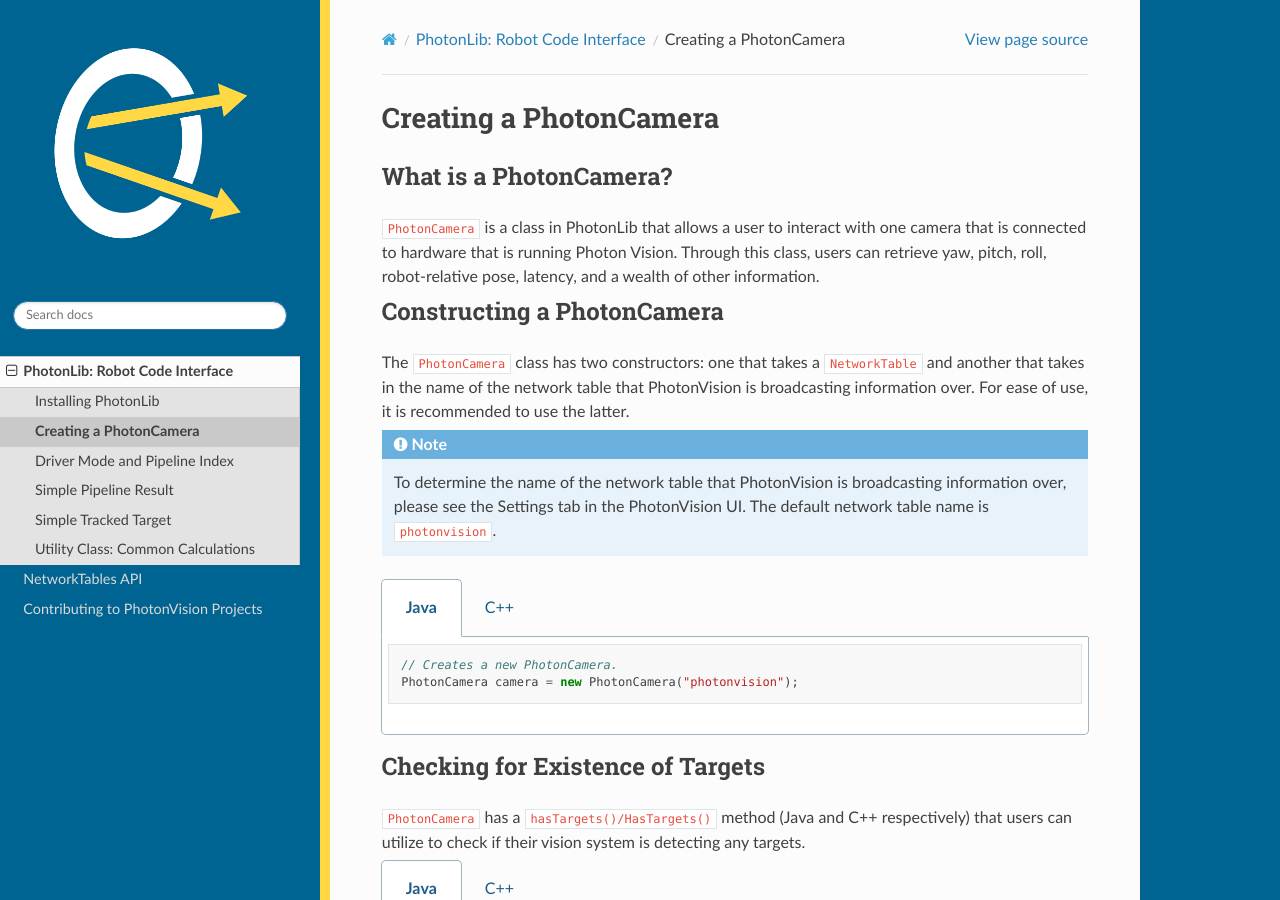
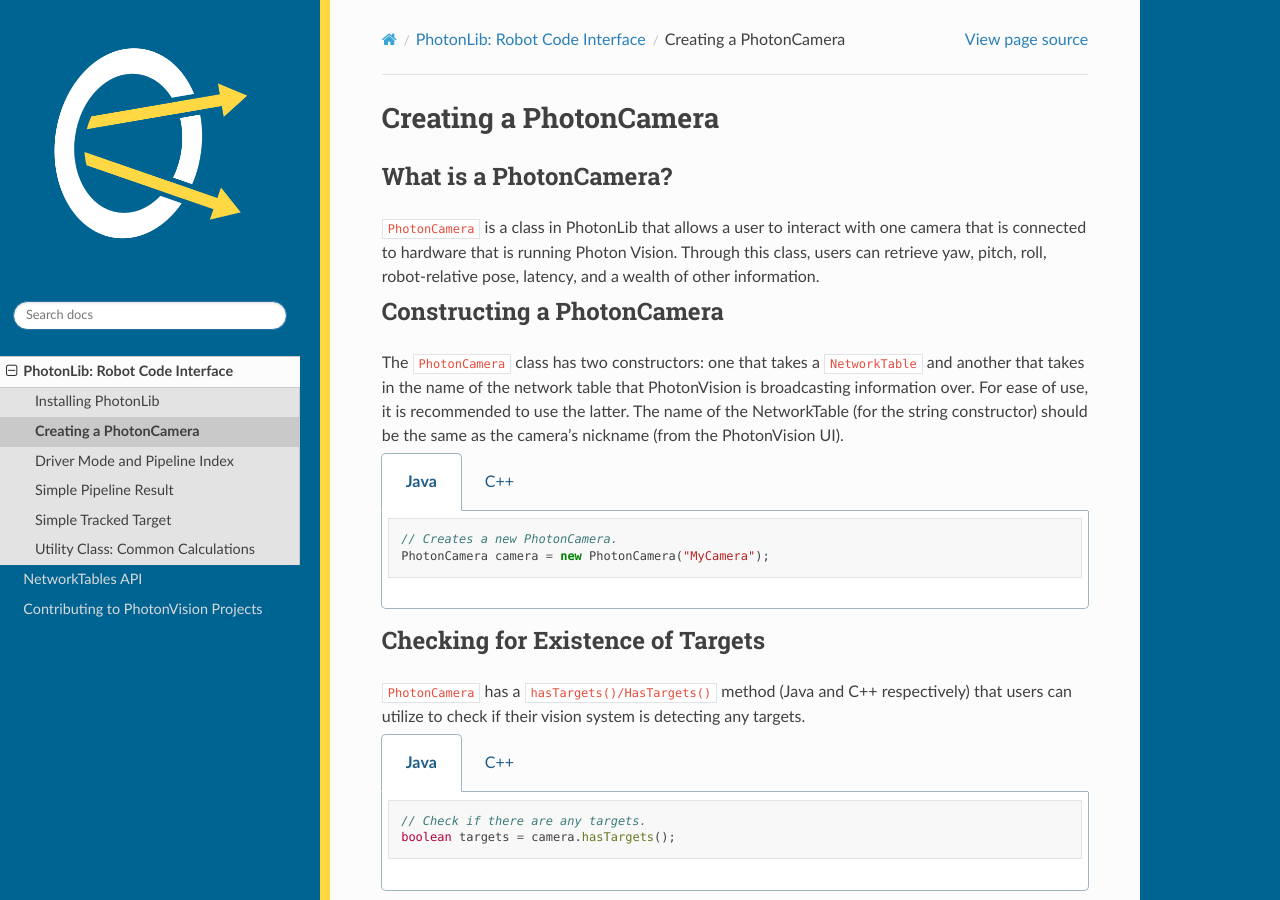
Before and after one commit to PhotonVision/photonvision-docs, a Sphinx documentation site: the page built from source/docs/programming/photonlib/creating-photon-camera.rst, in a window 1280 px wide and 900 px high. Built offline with Sphinx 7.4.7 and the Read the Docs theme 2.0.0, drawn with Linux system fonts in a browser that asks for light colours.

Commit message:
Update docs to use camera name for PhotonCamera ctor (#27)

```diff
--- a/source/docs/programming/photonlib/creating-photon-camera.rst
+++ b/source/docs/programming/photonlib/creating-photon-camera.rst
@@ -7,22 +7,20 @@
 
 Constructing a PhotonCamera
 ---------------------------
-The ``PhotonCamera`` class has two constructors: one that takes a ``NetworkTable`` and another that takes in the name of the network table that PhotonVision is broadcasting information over. For ease of use, it is recommended to use the latter.
-
-.. note:: To determine the name of the network table that PhotonVision is broadcasting information over, please see the Settings tab in the PhotonVision UI. The default network table name is ``photonvision``.
+The ``PhotonCamera`` class has two constructors: one that takes a ``NetworkTable`` and another that takes in the name of the network table that PhotonVision is broadcasting information over. For ease of use, it is recommended to use the latter. The name of the NetworkTable (for the string constructor) should be the same as the camera's nickname (from the PhotonVision UI).
 
 .. tabs::
    .. code-tab:: java
 
       // Creates a new PhotonCamera.
-      PhotonCamera camera = new PhotonCamera("photonvision");
+      PhotonCamera camera = new PhotonCamera("MyCamera");
 
    .. code-tab:: c++
 
       #include <photonlib/lib/PhotonCamera.h>
 
       // Creates a new PhotonCamera.
-      photonlib::PhotonCamera camera{"photonvision"};
+      photonlib::PhotonCamera camera{"MyCamera"};
 
 
 Checking for Existence of Targets
```
